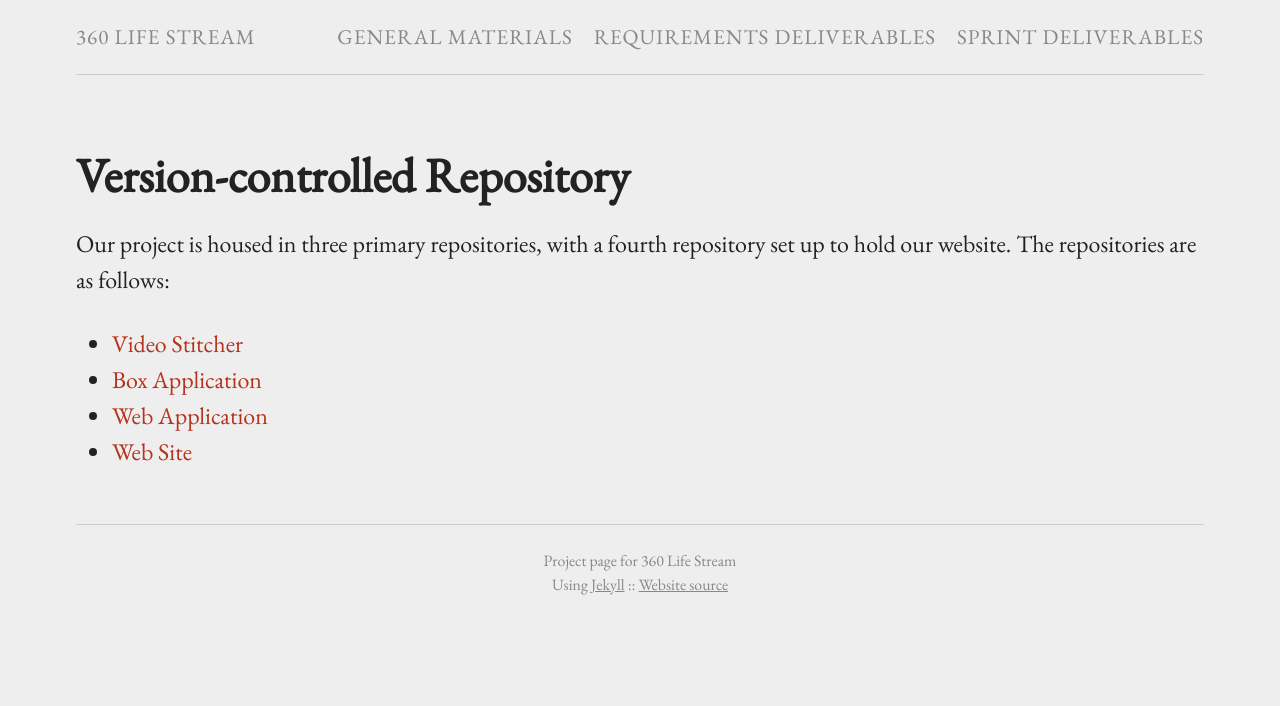
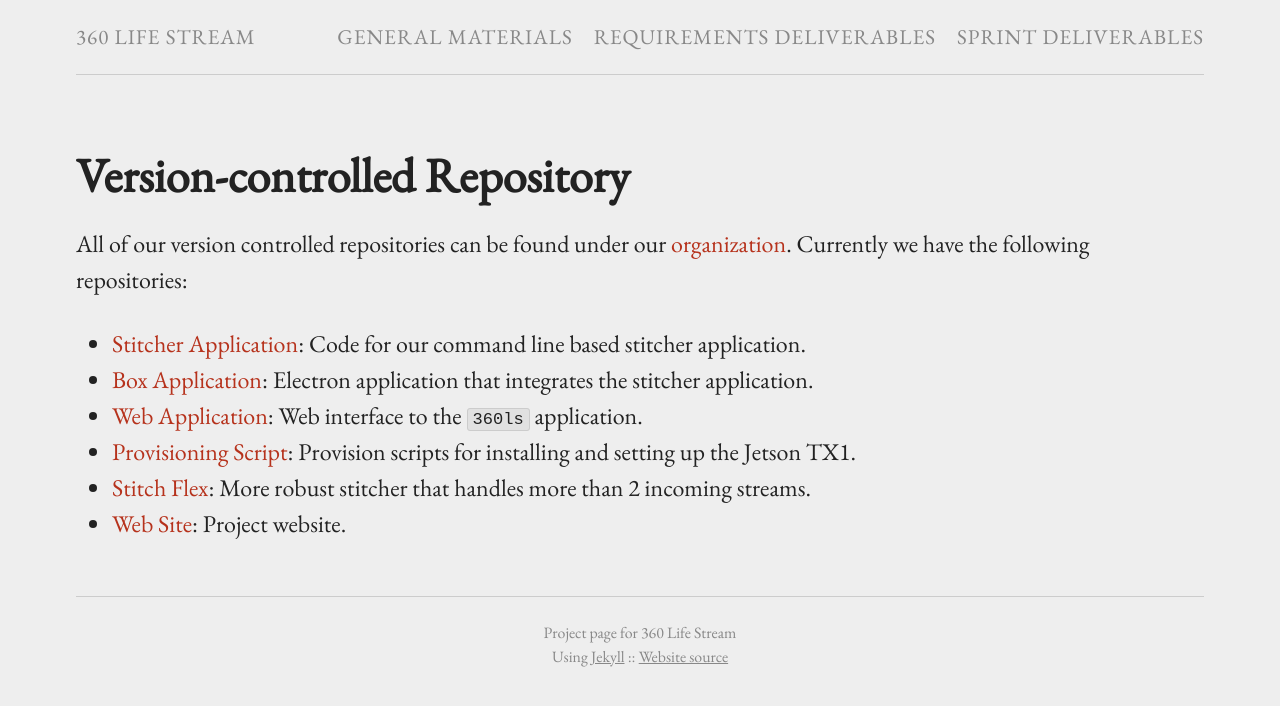
Before and after one commit to 360ls/360ls, a Jekyll site: the page built from _sprint/repository.md, in a window 1280 px wide. Shown: the top 706 px of the page. Built offline with Jekyll 4.4.1, drawn with Linux system fonts in a browser that asks for light colours.

Commit message:
update repository descriptions

```diff
--- a/_sprint/repository.md
+++ b/_sprint/repository.md
@@ -3,9 +3,12 @@ layout: page
 title: Version-controlled Repository
 ---
 
-Our project is housed in three primary repositories, with a fourth repository set up to hold our website. The repositories are as follows:
+All of our version controlled repositories can be found under our [organization](https://github.com/360ls). Currently we have the following
+repositories:
 
-- [Video Stitcher](https://github.com/360ls/stitcher)
-- [Box Application](https://github.com/360ls/desktop)
-- [Web Application](https://github.com/ASK-MEdia/360ls-vcms)
-- [Web Site](https://github.com/360ls/360ls)
+- [Stitcher Application](https://github.com/360ls/stitcher): Code for our command line based stitcher application.
+- [Box Application](https://github.com/360ls/desktop): Electron application that integrates the stitcher application.
+- [Web Application](https://github.com/ASK-MEdia/360ls-vcms): Web interface to the `360ls` application.
+- [Provisioning Script](https://github.com/360ls/provision): Provision scripts for installing and setting up the Jetson TX1.
+- [Stitch Flex](https://github.com/360ls/stitch-flex): More robust stitcher that handles more than 2 incoming streams.
+- [Web Site](https://github.com/360ls/360ls): Project website.
```
Also changed, not shown: _sprint/sprint4/manual.md (+3 -3 lines).
